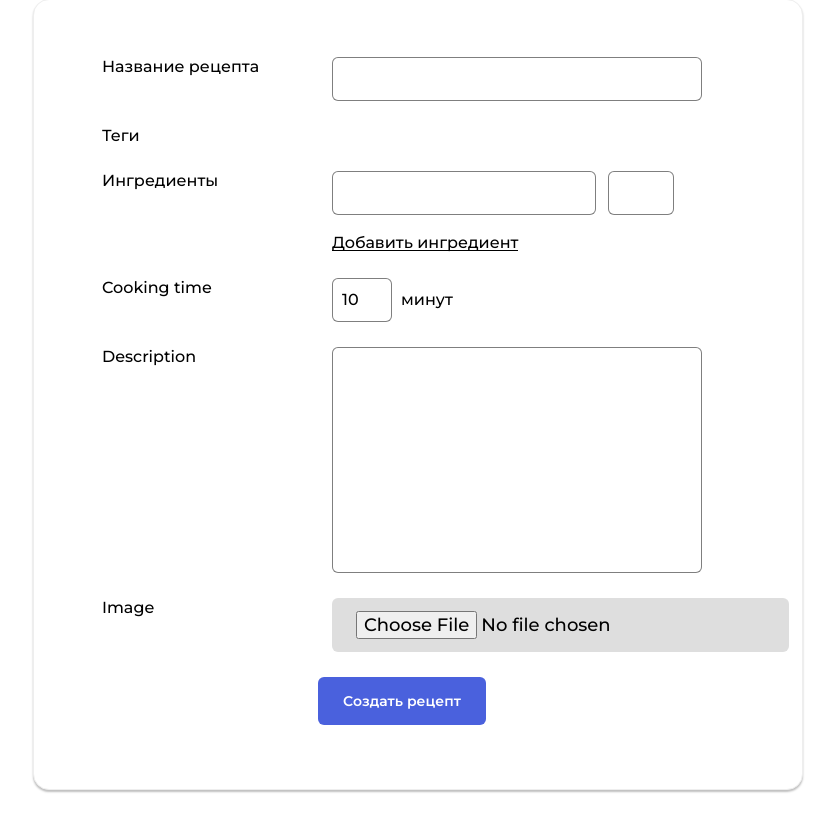
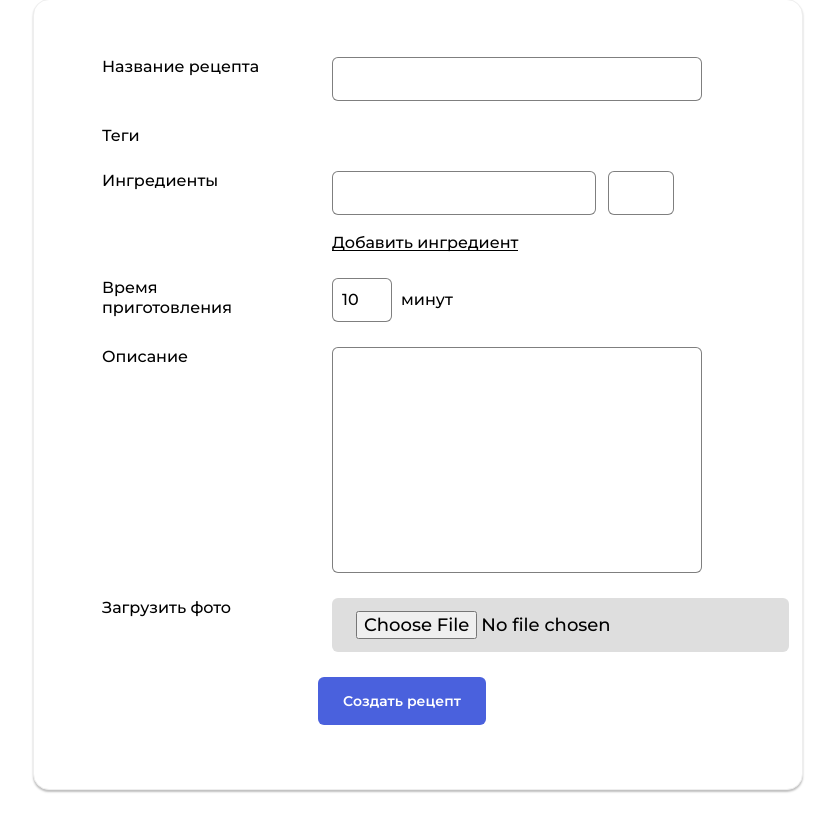
Before and after one commit to kiramipt/foodgram-project, a Django app: page /recipe_new/ in a window 1280 px wide. Shown: the part 259-1075 px from the top of the page, without its empty margins (222-1057 px from the left). Run offline with Django 3.2, Linux system fonts and the light colour scheme; the visitor is signed in with stand-in values (Sample User, id 1); data that the repository does not hold is empty; some libraries are stand-ins or nearby versions.

Commit message:
refactor

```diff
--- a/recipes/templates/recipe_add_page.html
+++ b/recipes/templates/recipe_add_page.html
@@ -17,7 +17,6 @@
         </div>
 
         <div class="form-container">
-
             <form class="form" method="post" enctype="multipart/form-data" id="main-form">
                 {% csrf_token %}
                 {% load user_filters %}
@@ -78,7 +77,7 @@
                 </div>
 
                 <div class="form__group">
-                <label for="{{ form.cooking_time.id_for_label }}" class="form__label">{{ form.cooking_time.label }}</label>
+                    <label for="{{ form.cooking_time.id_for_label }}" class="form__label">Время приготовления</label>
                     <div class="form__field-group form__field-group_time">
                         {{ form.cooking_time|addclass:"form__input" }}
                         <label for="id_cooking_time" class="form__label">минут</label>
@@ -91,7 +90,7 @@
                 </div>
 
                 <div class="form__group">
-                <label for="{{ form.description.id_for_label }}" class="form__label">{{ form.description.label }}</label>
+                    <label for="{{ form.description.id_for_label }}" class="form__label">Описание</label>
                     <div class="form__field-group">
                         {{ form.description|addclass:"form__textarea" }}
                         {% if form.errors %}
@@ -103,15 +102,17 @@
                 </div>
 
                 <div class="form__group">
-                <span class="form__label">{{ form.image.label }}</span>
+                    <span class="form__label">Загрузить фото</span>
+
                     <div class="form__field-group">
                         {{ form.image|addclass:"form__file-button" }}
                         {% if form.errors %}
-                        {% for error in field.errors %}
+                            {% for error in form.errors %}
                                 <span class="form__error">{{ error|escape }}</span>
                             {% endfor %}
                         {% endif %}
                     </div>
+
                 </div>
 
                 <div class="form__footer">
@@ -119,8 +120,8 @@
                 </div>
 
             </form>
+        </div>
 
-    </div>
     </main>
 {% endblock %}
 
--- a/recipes/templates/recipe_edit_page.html
+++ b/recipes/templates/recipe_edit_page.html
@@ -89,7 +89,7 @@
             </div>
 
             <div class="form__group">
-                <label for="{{ form.cooking_time.id_for_label }}" class="form__label">{{ form.cooking_time.label }}</label>
+                <label for="{{ form.cooking_time.id_for_label }}" class="form__label">Время приготовления</label>
                 <div class="form__field-group form__field-group_time">
                     {{ form.cooking_time|addclass:"form__input" }}
                     <label for="id_cooking_time" class="form__label">минут</label>
```
Lines whose indentation alone changed are shown as unchanged.
